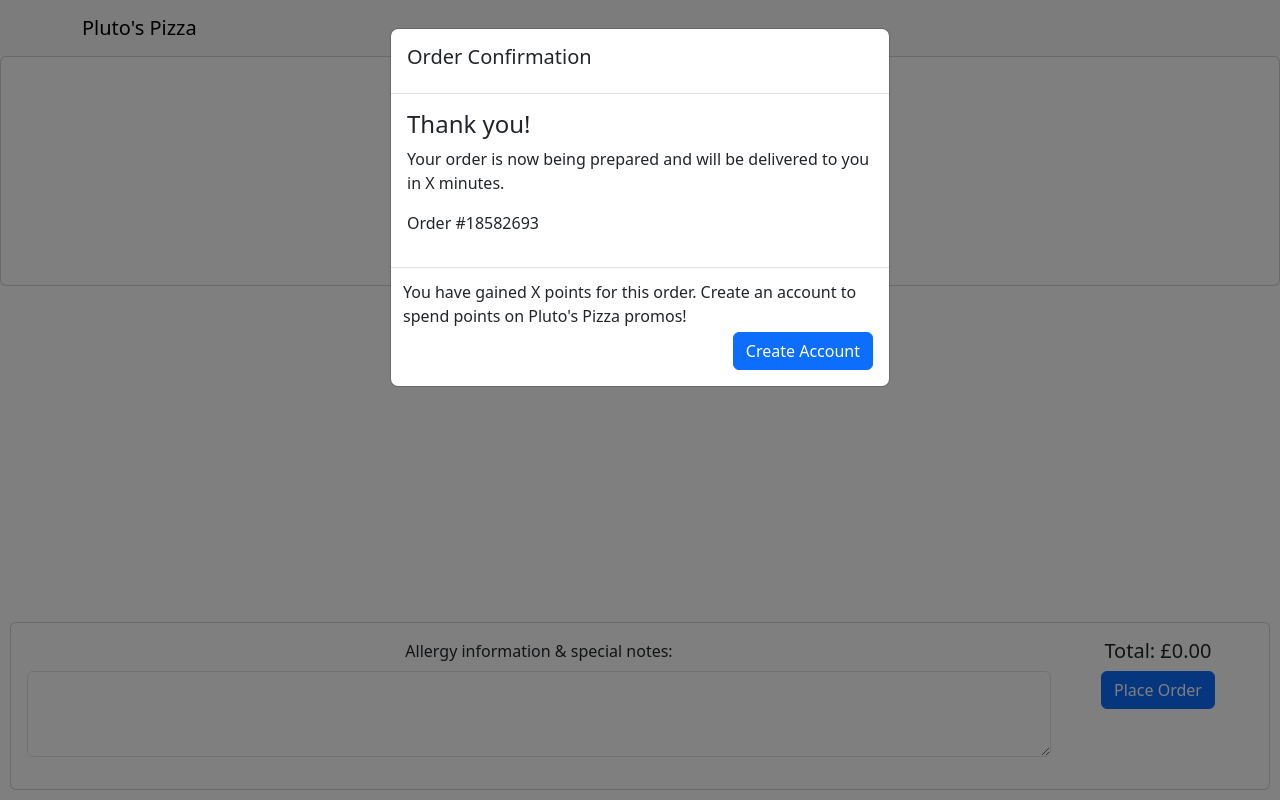
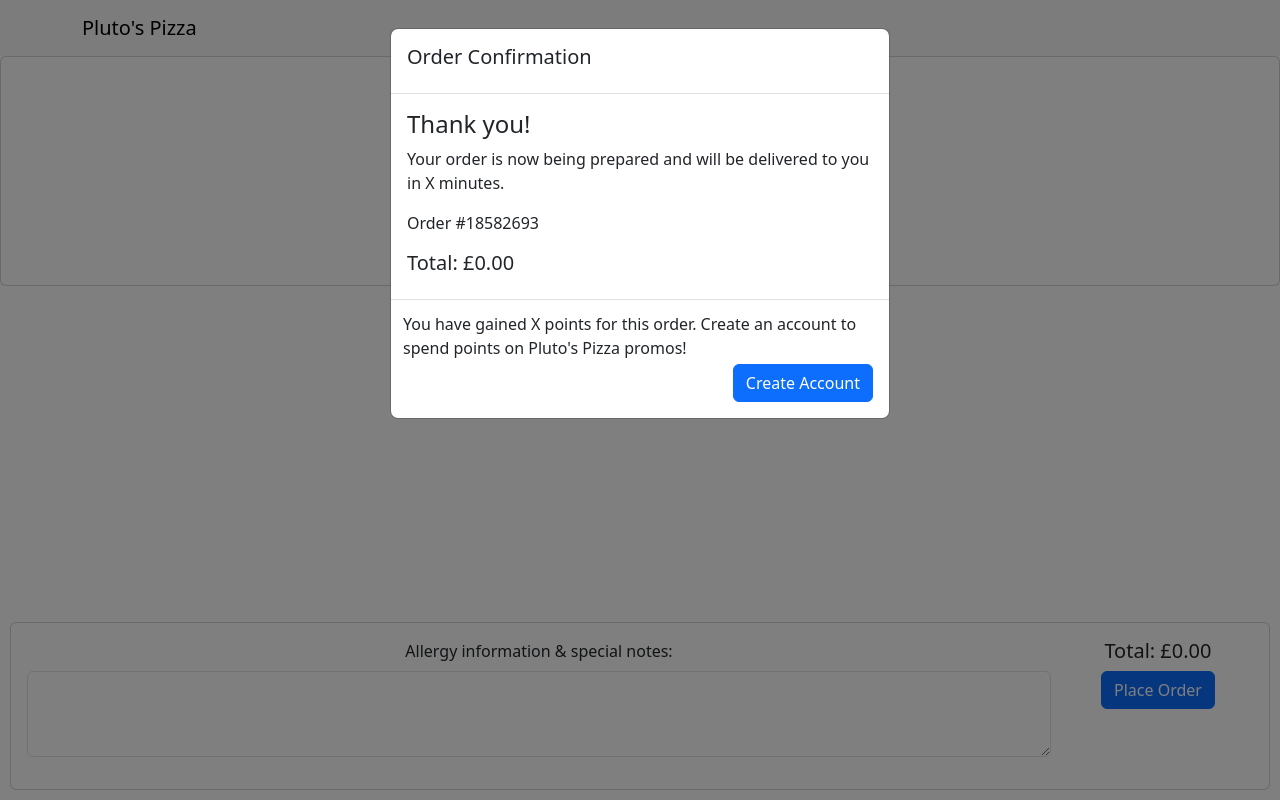
Before and after one commit to lanxeyu/pizza-shop, a React (Vite) app: page / in a window 1280 px wide. Both pictures are taken after a click on the button "Place Order". Built offline with nearby package versions, Linux system fonts and the light colour scheme.

Commit message:
Added total cost

```diff
--- a/src/components/Confirmation/index.jsx
+++ b/src/components/Confirmation/index.jsx
@@ -15,6 +15,7 @@
                 <p>Toppings: {pizza.getPizzaDetails().toppings.join(', ')}</p>
             </div>
             ))}
+            <h5>Total: £{order.revenue}</h5>
         </>
     )
 }
```
